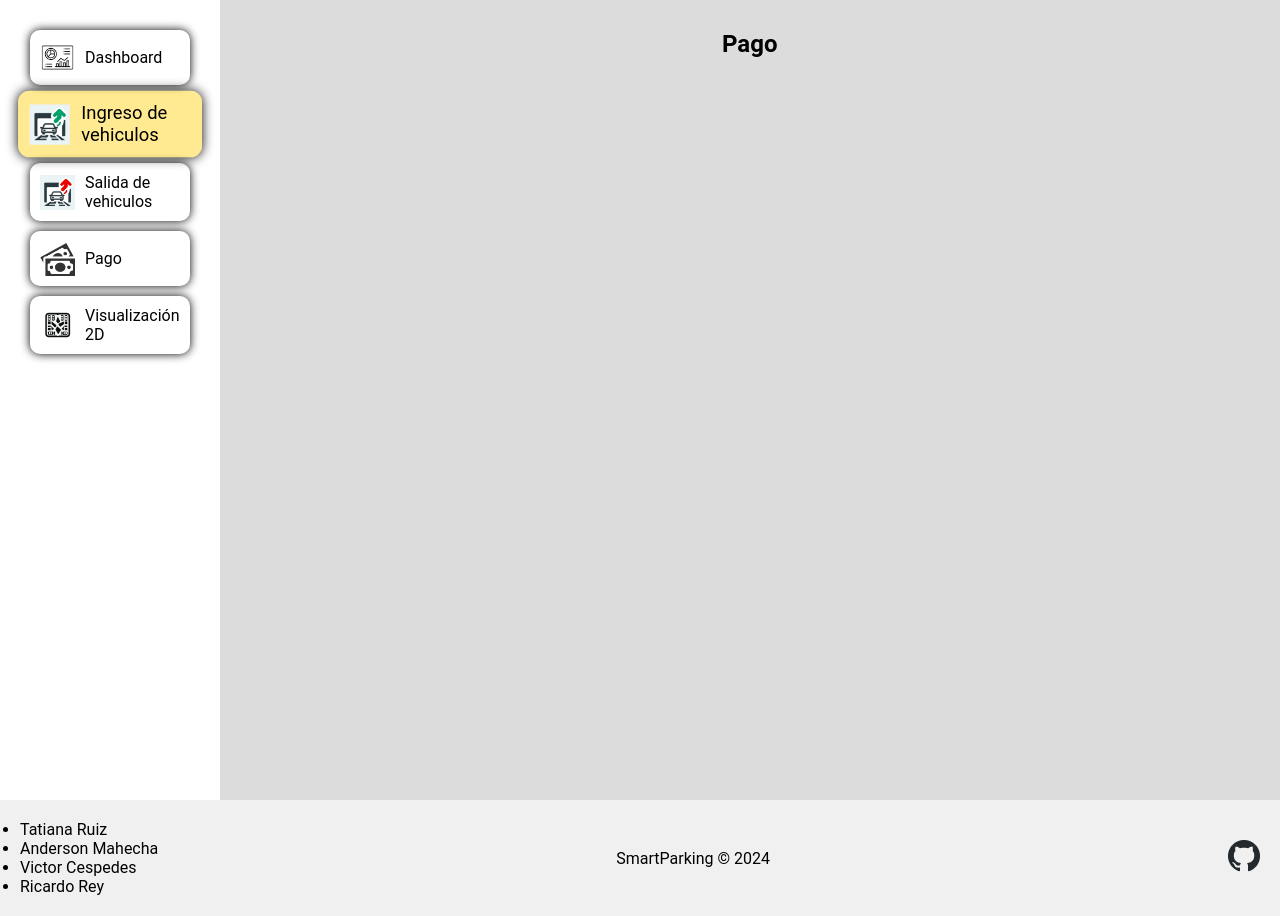
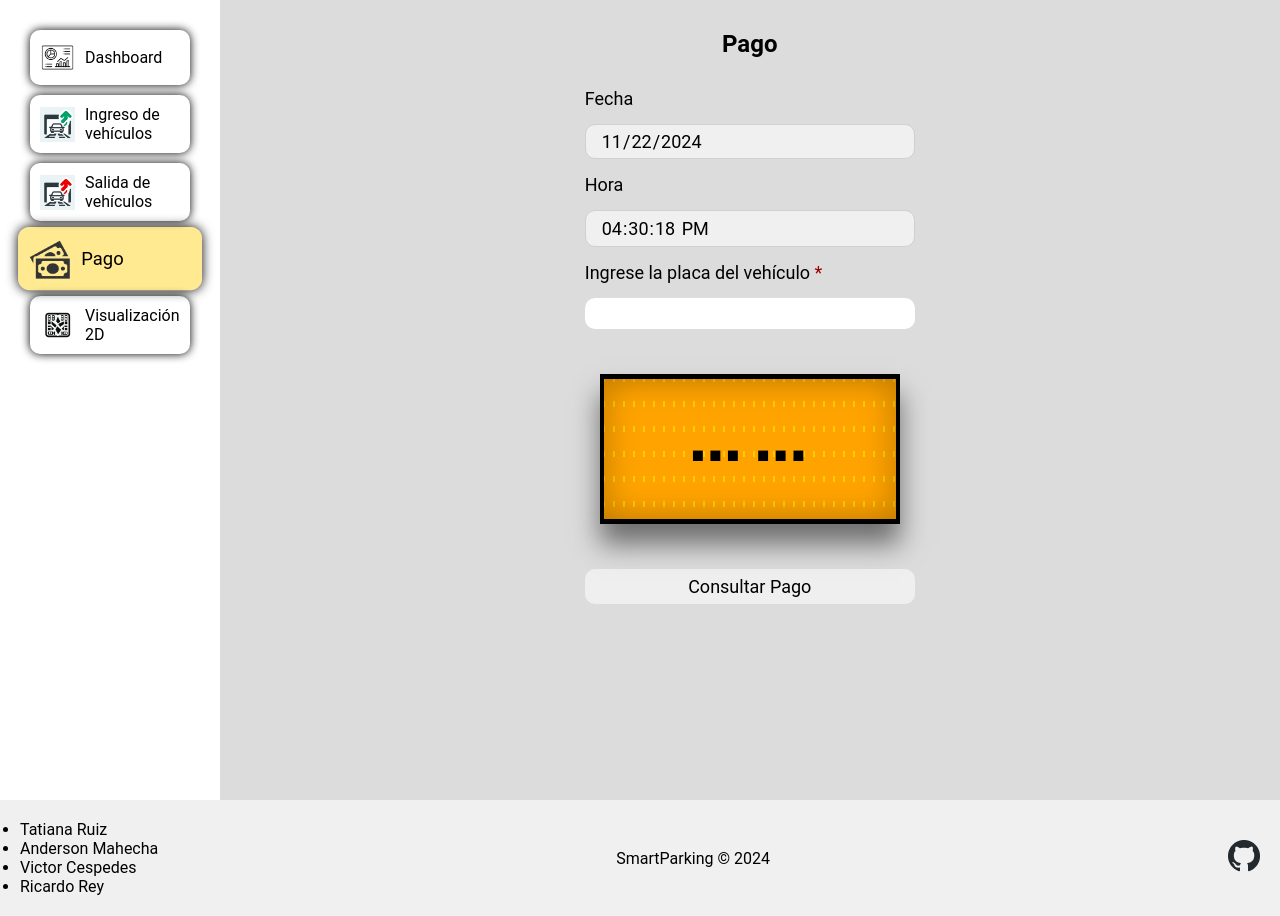
Before and after one commit to AndersonMahecha/smart-parking, a Flask app: page /pago in a window 1280 px wide. Shown: the part 84-1000 px from the top of the page. Run offline with Flask 3, Linux system fonts and the light colour scheme.

Commit message:
Interfaz pago de vehículo

```diff
--- a/api/static/js/pago.js
+++ b/api/static/js/pago.js
@@ -0,0 +1,76 @@
+// Selección de los elementos
+const form = document.getElementById('vehiculo-form');
+const popup = document.getElementById('popup');
+const popupMessage = document.getElementById('popup-message');
+
+// Función para obtener la hora actual
+function getCurrentTime() {
+    const now = new Date();
+    return now.toLocaleTimeString(); // Devuelve la hora en formato HH:MM:SS AM/PM
+}
+
+// Función que simula el "quemado" de datos
+function simulateData(licensePlate) {
+    // Datos simulados para la placa ingresada
+    const simulatedData = {
+        license_plate: licensePlate,
+        entry_date: "2024-11-21", // Fecha de ingreso simulada
+        entry_time: "10:30 AM",   // Hora de ingreso simulada
+        current_date: new Date().toLocaleDateString(), // Fecha actual
+        current_time: getCurrentTime(), // Hora actual
+        payment_per_minute: 70, // Valor por hora simulado
+        total_payment: 70 * 120   // Pago total simulado por 2 horas
+    };
+
+    return simulatedData;
+}
+
+// Evento para manejar el envío del formulario
+form.addEventListener('submit', (event) => {
+    event.preventDefault(); // Prevenir el envío normal del formulario
+
+    const placa = event.target.placa.value.toUpperCase(); // Obtener la placa en mayúsculas
+    const params = new URLSearchParams({ license_plate: placa }); // Crear los parámetros de URL
+
+    // Hacer la solicitud POST usando fetch
+    fetch("http://localhost:5000/api/v1/paid", {
+        method: "POST",
+        headers: {
+            "Content-Type": "application/x-www-form-urlencoded", // Indicamos que enviamos URL-encoded
+        },
+        body: params.toString() // Convertir los parámetros a una cadena
+    })
+        .then(response => response.json())
+        .then(data => {
+            console.log("Respuesta del servidor:", data);
+            popup.style.display = 'block';
+            // if (!data.message) {
+            //     insertMessagePopUp('Vehículo registrado con éxito', data);
+            // } else {
+            //     insertMessagePopUp('Error', data.message);
+            // }
+            // reiniciar el formulario
+            form.reset();
+        })
+        .catch(error => {
+            console.error("Error:", error);
+        });
+    // Simular la respuesta de datos
+    const data = simulateData(placa);
+
+    // Mostrar el popup con la información de pago
+    popup.style.display = 'block';
+    const message = `
+        <strong>Placa digitada:</strong> ${data.license_plate}<br>
+        <strong>Fecha de ingreso:</strong> ${data.entry_date}<br>
+        <strong>Hora de ingreso:</strong> ${data.entry_time}<br>
+        <strong>Fecha actual:</strong> ${data.current_date}<br>
+        <strong>Hora actual:</strong> ${data.current_time}<br>
+        <strong>Valor hora:</strong> $${data.payment_per_minute}<br>
+        <strong>Valor a pagar:</strong> $${data.total_payment}
+    `;
+    popupMessage.innerHTML = message;
+
+    // Reiniciar el formulario después de mostrar la respuesta
+    form.reset();
+});
--- a/api/templates/pago.html
+++ b/api/templates/pago.html
@@ -1,10 +1,10 @@
 <!DOCTYPE html>
-<html lang="en">
+<html lang="es">
 
 <head>
     <meta charset="UTF-8">
     <meta name="viewport" content="width=device-width, initial-scale=1.0">
-    <title>SmartParking</title>
+    <title>SmartParking - Pago</title>
     <link rel="stylesheet" href="{{ url_for('static', filename='css/styles.css') }}">
     <link rel="icon" href="{{ url_for('static', filename='assets/ico.png') }}" type="image/x-icon">
 </head>
@@ -18,27 +18,27 @@
         </div>
         <div class="relleno"></div>
         <div id="tap-user">
-            <a class="box" href=""> <!-- Link acción usuario -->
-                <img src="{{ url_for('static', filename='assets/user.svg') }}" alt=""> <!--logoUsuario-->
+            <a class="box" href="">
+                <img src="{{ url_for('static', filename='assets/user.svg') }}" alt="">
                 <p>Administrador</p>
             </a>
         </div>
     </header>
     <main>
-        <section id="left-menu"> <!-- Menú -->
+        <section id="left-menu">
             <a href="{{ url_for('index') }}" id="item-left-menu" class="box">
                 <img src="{{ url_for('static', filename='assets/menu/dashboard.png') }}" alt="">
                 <p>Dashboard</p>
             </a>
-            <a href="{{ url_for('ingreso') }}" id="item-left-menu" class="box actual-option">
+            <a href="{{ url_for('ingreso') }}" id="item-left-menu" class="box">
                 <img src="{{ url_for('static', filename='assets/menu/ingreso.png') }}" alt="">
-                <p>Ingreso de vehiculos</p>
+                <p>Ingreso de vehículos</p>
             </a>
             <a href="{{ url_for('salida') }}" id="item-left-menu" class="box">
                 <img src="{{ url_for('static', filename='assets/menu/salida.png') }}" alt="">
-                <p>Salida de vehiculos</p>
+                <p>Salida de vehículos</p>
             </a>
-            <a href="{{ url_for('pago') }}" id="item-left-menu" class="box">
+            <a href="{{ url_for('pago') }}" id="item-left-menu" class="box actual-option">
                 <img src="{{ url_for('static', filename='assets/menu/pay.png') }}" alt="">
                 <p>Pago</p>
             </a>
@@ -46,11 +46,37 @@
                 <img src="{{ url_for('static', filename='assets/menu/map.png') }}" alt="">
                 <p>Visualización 2D</p>
             </a>
-        </section> <!-- Menú -->
-        <section class="box" id="section-content"> <!-- Contenido -->
+        </section>
+
+        <section class="box" id="section-content">
             <h1>Pago</h1>
-        </section> <!-- Contenido -->
+            <div id="formulario">
+                <form autocomplete="off" id="vehiculo-form">
+                    <!-- fecha y hora -->
+                    <label for="fecha">Fecha</label>
+                    <input type="date" name="fecha" id="fecha" class="input-required" required readonly>
+                    <label for="hora">Hora</label>
+                    <input type="time" name="hora" id="hora" class="input-required" required readonly>
+                    <label for="placa">Ingrese la placa del vehículo <span
+                            style="color: rgb(150, 0, 0);">*</span></label>
+                    <input type="text" id="placa" name="placa" minlength="6" maxlength="6"
+                        style="text-transform:uppercase;">
+                    <div id="placa-preview" class="placa-preview">
+                        <span id="placa-text">--- ---</span>
+                    </div>
+                    <button type="submit">Consultar Pago</button>
+                </form>
+            </div>
+        </section>
     </main>
+    <!-- Popup de información -->
+    <div id="popup" class="popup">
+        <div class="popup-content">
+            <h3>Información de pago</h3>
+            <div id="popup-message"></div>
+            <span id="closeBtn" class="close">&times;</span>
+        </div>
+    </div>
     <footer>
         <div>
             <ul>
@@ -68,10 +94,9 @@
                 <img id="github-icon" src="{{ url_for('static', filename='assets/github-favicon.png') }}" alt="">
             </a>
         </div>
-
     </footer>
 </body>
-
-<script src="{{ url_for('static', filename='js/ingreso.js') }}"></script>
+<script type="module" src="{{ url_for('static', filename='js/main.js') }}"></script>
+<script type="module" src="{{ url_for('static', filename='js/pago.js') }}"></script>
 
 </html>
```
Also changed, not shown: api/static/css/pago.css (+23 -0 lines).
